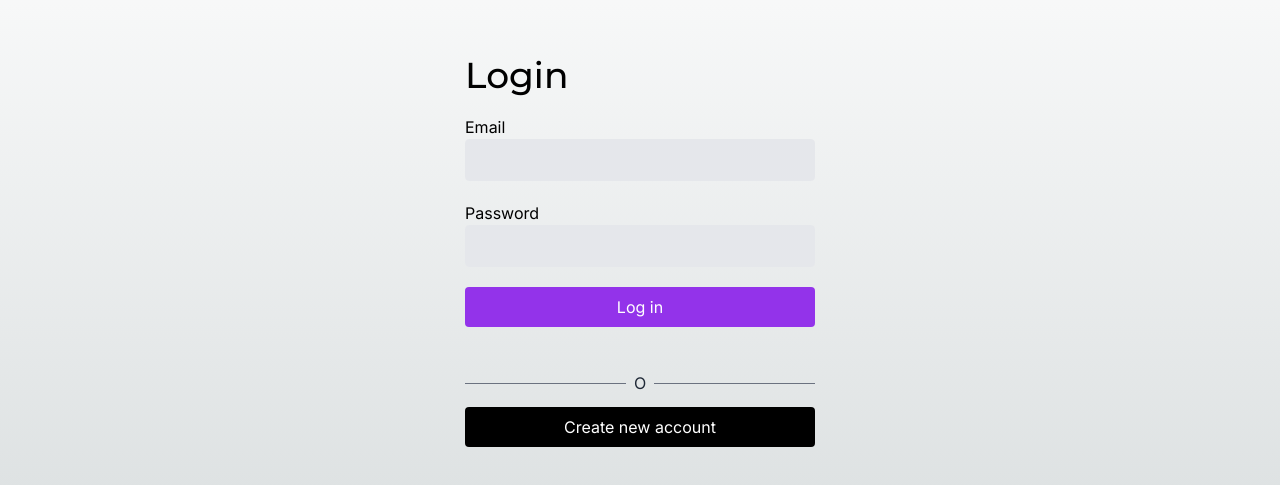
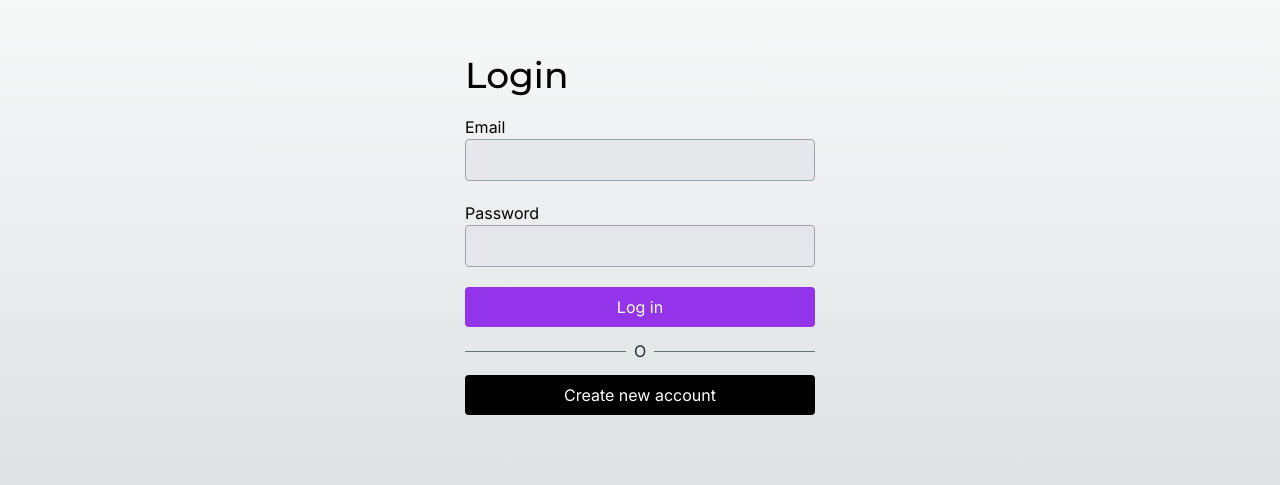
Before and after one commit to Walter-Daniel/purple-shop, a Next.js app: page /auth/login in a window 1280 px wide. Shown: the part 153-638 px from the top of the page. Built offline with nearby package versions, Linux system fonts and the light colour scheme; no server answers.

Commit message:
fix: Login page styles

```diff
--- a/src/app/auth/login/ui/LoginForm.tsx
+++ b/src/app/auth/login/ui/LoginForm.tsx
@@ -25,30 +25,28 @@ export const LoginForm = () => {
     <form action={dispatch} className="flex flex-col">
         <label htmlFor="email">Email</label>
         <input
-          className="px-5 py-2 border bg-gray-200 rounded mb-5"
+          className="px-5 py-2 border border-gray-400 bg-gray-200 rounded mb-5"
           type="email"
           name="email" />
 
         <label htmlFor="email">Password</label>
         <input
-          className="px-5 py-2 border bg-gray-200 rounded mb-5"
+          className="px-5 py-2 border border-gray-400 bg-gray-200 rounded mb-5"
           type="password"
           name="password"/>
 
         <LoginButton />
 
+          {state === 'Invalid credentials.' && (
             <div
               className="flex h-8 items-end space-x-1"
               aria-live="polite"
               aria-atomic="true"
             >
-          {state === 'Invalid credentials.' && (
-            <>
                   <IoInformationCircle className="h-5 w-5 text-red-500" />
                   <p className="text-sm text-red-500">{state}</p>
-            </>
+            </div>
           )}
-        </div>
 
         {/* divisor line */ }
         <div className="flex items-center my-3">
```
Lines whose indentation alone changed are shown as unchanged.
